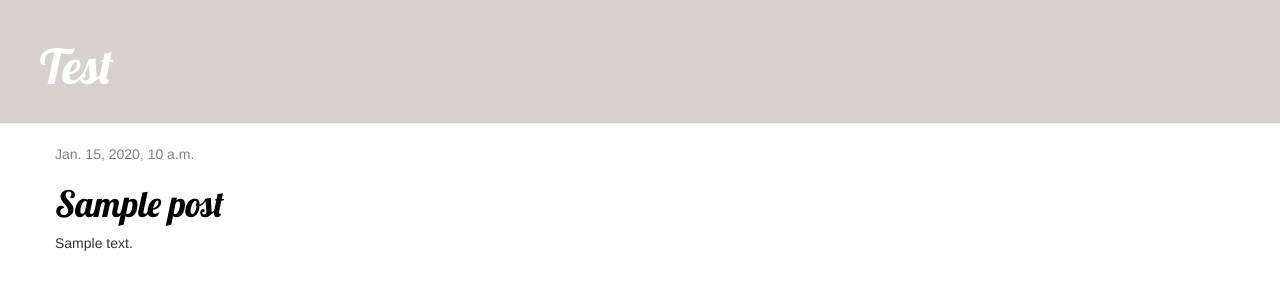
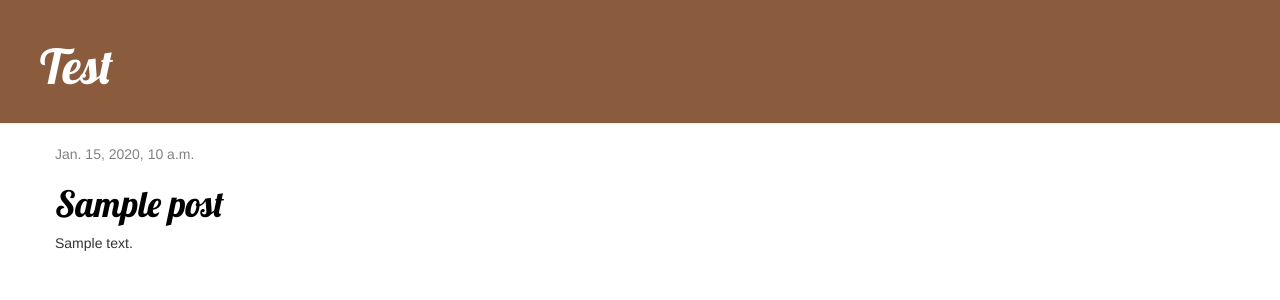
Before and after one commit to kojbakov/web_ide, a Django app: template blog/templates/blog/post_list.html in a window 1280 px wide. Shown: the top 300 px of the page. Run offline with Django 3.2, Linux system fonts and the light colour scheme; the template is opened without the code that fills it: most values are stand-ins (such as "Sample title", 1, 10 or a date in 2020); some libraries are stand-ins or nearby versions.

Commit message:
Mac online

```diff
--- a/blog/static/css/blog.css
+++ b/blog/static/css/blog.css
@@ -1,5 +1,5 @@
 .page-header {
-    background-color: #d6d1cf;
+    background-color: #8a5c3d;
     margin-top: 0;
     padding: 20px 20px 20px 40px;
 }
```
